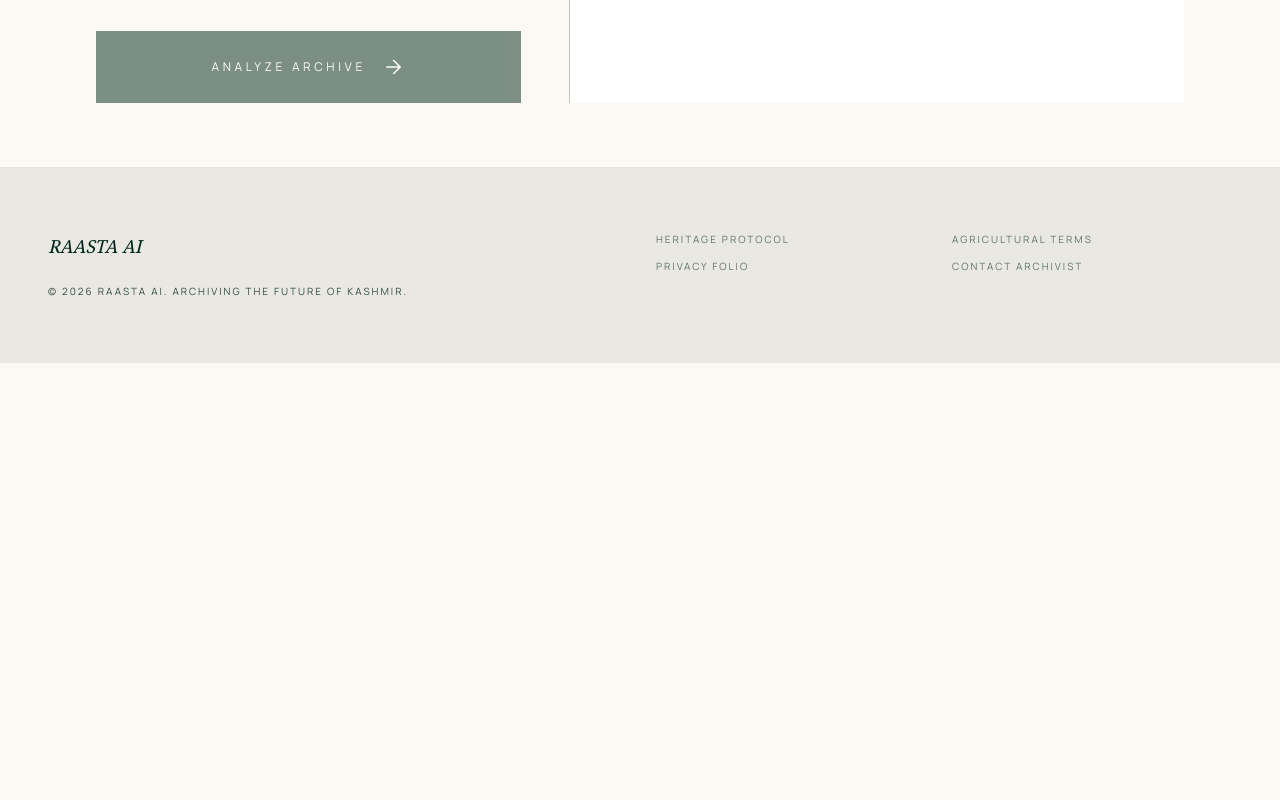
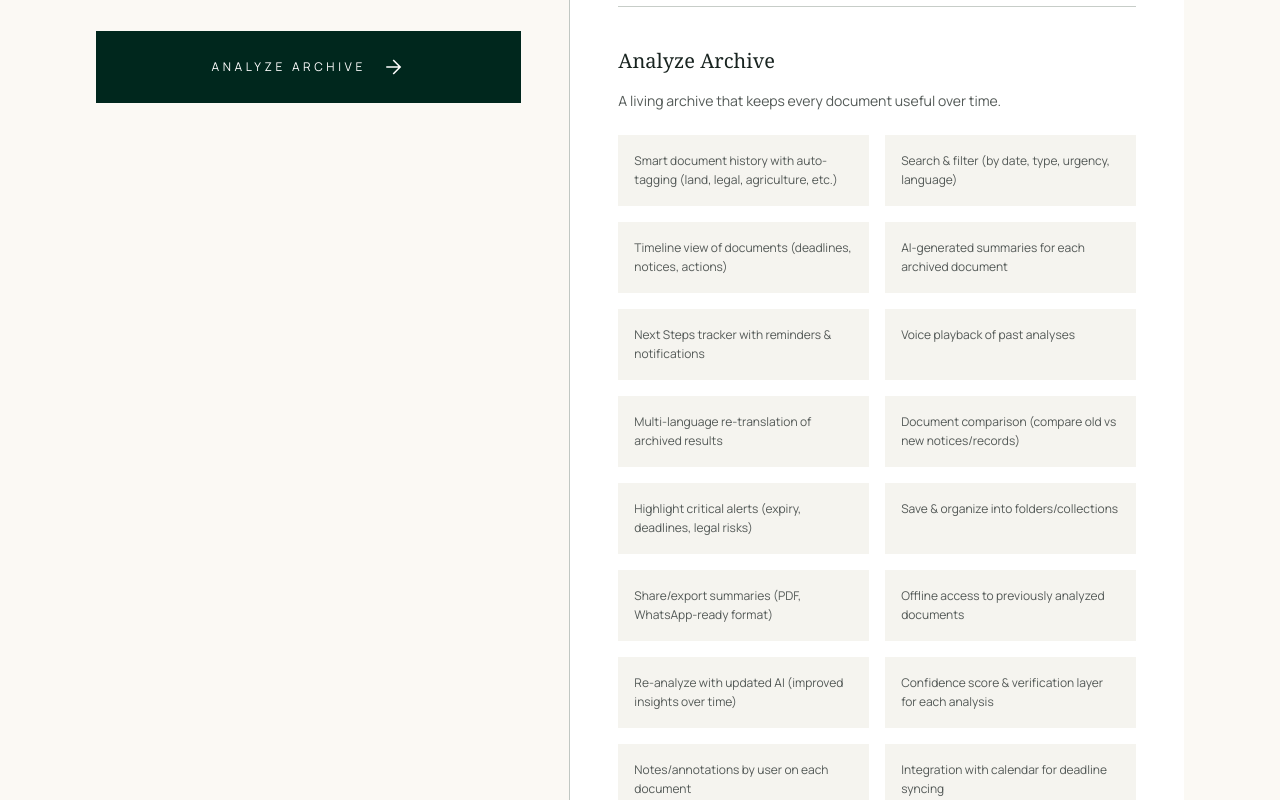
Before and after one commit to m4milaad/cursor-hackathon, a Next.js app: page /samjho in a window 1280 px wide. Shown: the part 1200-2000 px from the top of the page. Before the commit the page ends 1563 px from the top, so only its background shows below. Built offline with nearby package versions, Linux system fonts and the light colour scheme; no server answers.

Commit message:
improved styling

```diff
--- a/src/app/page.tsx
+++ b/src/app/page.tsx
@@ -1,7 +1,39 @@
+'use client'
+
 import { HomeHero } from '@/components/HomeHero'
 import Link from 'next/link'
+import { useMemo, useState } from 'react'
 
 export default function Page() {
+  const [openProtocol, setOpenProtocol] = useState(false)
+  const protocolFeatures = useMemo(
+    () => [
+      'Full protocol document viewer (clean, readable format)',
+      'Structured layout with headings, sections, spacing',
+      'Highlighted keywords (legal terms, deadlines)',
+      'Scroll + section navigation with sticky sidebar',
+      'Simplified Easy Summary (Explain Like I am 15)',
+      'Key highlights section (bullet insights, no jargon)',
+      'Action steps checklist with priority tagging',
+      'Voice narration (Urdu, Kashmiri, Hindi) + speed control',
+      'Multi-language toggle across all sections',
+      'Download protocol (PDF/offline, printable)',
+      'Bookmark/save protocol to personal library',
+      'Ask AI about this protocol (chat with document)',
+      'Visual diagrams/maps for complex systems',
+      'Impact section (farmer/user outcomes)',
+      'Deadline & compliance tracker with reminders',
+      'Related protocols/documents suggestions',
+      'Version history (old vs updated changes)',
+      'Expert tips/recommendations layer',
+      'Risk alerts (legal/financial consequences)',
+      'Share feature (WhatsApp + simplified summary)',
+      'Feedback/clarity rating',
+      'Highlight important sections (color-coded insights)',
+    ],
+    [],
+  )
+
   return (
     <main className="flex-grow w-full bg-[#fbf9f4]">
       {/* Scroll-Animation Integrated Hero Section */}
@@ -112,7 +144,11 @@ export default function Page() {
               Our latest AI update introduces advanced topographic mapping for traditional water management systems in high-altitude wetlands.
             </p>
             <div>
-              <button className="bg-[var(--color-secondary)] text-[var(--color-on-secondary)] px-8 py-4 font-label text-xs uppercase tracking-widest hover:opacity-90 transition-opacity">
+              <button
+                type="button"
+                onClick={() => setOpenProtocol(true)}
+                className="inline-flex bg-[var(--color-secondary)] text-[var(--color-on-secondary)] px-8 py-4 font-label text-xs uppercase tracking-widest hover:opacity-90 transition-opacity"
+              >
                 Read the Protocol
               </button>
             </div>
@@ -120,6 +156,47 @@ export default function Page() {
         </div>
       </section>
 
+      {openProtocol ? (
+        <div
+          className="fixed inset-0 z-[60] flex items-center justify-center bg-[rgba(0,0,0,0.55)] px-6"
+          role="dialog"
+          aria-modal="true"
+        >
+          <div className="w-full max-w-5xl bg-[var(--color-surface-container-lowest)] border border-[var(--color-outline-variant)] shadow-2xl max-h-[85vh] overflow-y-auto">
+            <div className="flex items-start justify-between gap-6 p-6 md:p-10 border-b border-[var(--color-outline-variant)]">
+              <div>
+                <p className="font-label text-[10px] uppercase tracking-[0.2em] text-[var(--color-secondary)] mb-3">
+                  Read The Protocol
+                </p>
+                <h3 className="font-headline text-3xl md:text-4xl text-[var(--color-primary)]">
+                  Full Protocol Viewer & Action Layer
+                </h3>
+                <p className="mt-3 text-sm text-[var(--color-on-surface-variant)] max-w-2xl">
+                  Clean document reading, clear next steps, and a guided AI layer for farmers and families.
+                </p>
+              </div>
+              <button
+                type="button"
+                onClick={() => setOpenProtocol(false)}
+                className="raasta-btn-secondary text-sm"
+              >
+                Close
+              </button>
+            </div>
+            <div className="p-6 md:p-10 grid grid-cols-1 md:grid-cols-3 gap-5">
+              {protocolFeatures.map((item) => (
+                <div
+                  key={item}
+                  className="bg-[var(--color-surface-container-low)] p-4 text-sm text-[var(--color-on-surface-variant)] leading-relaxed border border-[var(--color-outline-variant)]"
+                >
+                  {item}
+                </div>
+              ))}
+            </div>
+          </div>
+        </div>
+      ) : null}
+
     </main>
   )
 }
--- a/src/app/samjho/page.tsx
+++ b/src/app/samjho/page.tsx
@@ -15,6 +15,27 @@ export default function SamjhoPage() {
   const [explanation, setExplanation] = useState<string | null>(null)
   const [confidence, setConfidence] = useState<number>(0)
   const fileInputRef = useRef<HTMLInputElement>(null)
+
+  const archiveFeatures = [
+    'Smart document history with auto-tagging (land, legal, agriculture, etc.)',
+    'Search & filter (by date, type, urgency, language)',
+    'Timeline view of documents (deadlines, notices, actions)',
+    'AI-generated summaries for each archived document',
+    'Next Steps tracker with reminders & notifications',
+    'Voice playback of past analyses',
+    'Multi-language re-translation of archived results',
+    'Document comparison (compare old vs new notices/records)',
+    'Highlight critical alerts (expiry, deadlines, legal risks)',
+    'Save & organize into folders/collections',
+    'Share/export summaries (PDF, WhatsApp-ready format)',
+    'Offline access to previously analyzed documents',
+    'Re-analyze with updated AI (improved insights over time)',
+    'Confidence score & verification layer for each analysis',
+    'Notes/annotations by user on each document',
+    'Integration with calendar for deadline syncing',
+    'Duplicate detection (avoid re-uploading same document)',
+    'Visual insights dashboard (types of documents, trends)',
+  ] as const
 
   const handleFileSelect = useCallback((e: React.ChangeEvent<HTMLInputElement>) => {
     const file = e.target.files?.[0]
@@ -142,10 +163,16 @@ export default function SamjhoPage() {
           {/* Primary Action */}
           <button
             type="button"
-            onClick={handleAnalyze}
-            disabled={!selectedImage || analyzing}
+            onClick={() => {
+              if (!selectedImage) {
+                triggerFileSelect()
+                return
+              }
+              void handleAnalyze()
+            }}
+            disabled={analyzing}
             className={`w-full bg-[var(--color-primary-container)] text-[var(--color-on-primary)] py-6 flex items-center justify-center space-x-4 group transition-colors ${
-              !selectedImage || analyzing ? 'opacity-50' : 'hover:bg-[var(--color-primary)]'
+              analyzing ? 'opacity-50' : 'hover:bg-[var(--color-primary)]'
             }`}
           >
             <span className="font-label text-xs uppercase tracking-[0.3em]">
@@ -260,6 +287,25 @@ export default function SamjhoPage() {
                       3. Receive a simple, clear explanation with deadlines and next steps - read aloud in your language.
                     </p>
                   </div>
+
+                  {/* Analyze Archive Features */}
+                  <div className="pt-10 border-t border-[var(--color-outline-variant)] opacity-90">
+                    <h4 className="font-headline text-xl text-[var(--color-primary)] mb-4">
+                      Analyze Archive
+                    </h4>
+                    <p className="font-body text-sm text-[var(--color-on-surface-variant)] mb-6">
+                      A living archive that keeps every document useful over time.
+                    </p>
+                    <div className="grid grid-cols-1 md:grid-cols-2 gap-4">
+                      {archiveFeatures.map((feature) => (
+                        <div key={feature} className="bg-[var(--color-surface-container-low)] p-4">
+                          <p className="font-body text-xs text-[var(--color-on-surface-variant)] leading-relaxed">
+                            {feature}
+                          </p>
+                        </div>
+                      ))}
+                    </div>
+                  </div>
                 </>
               )}
             </div>
```
